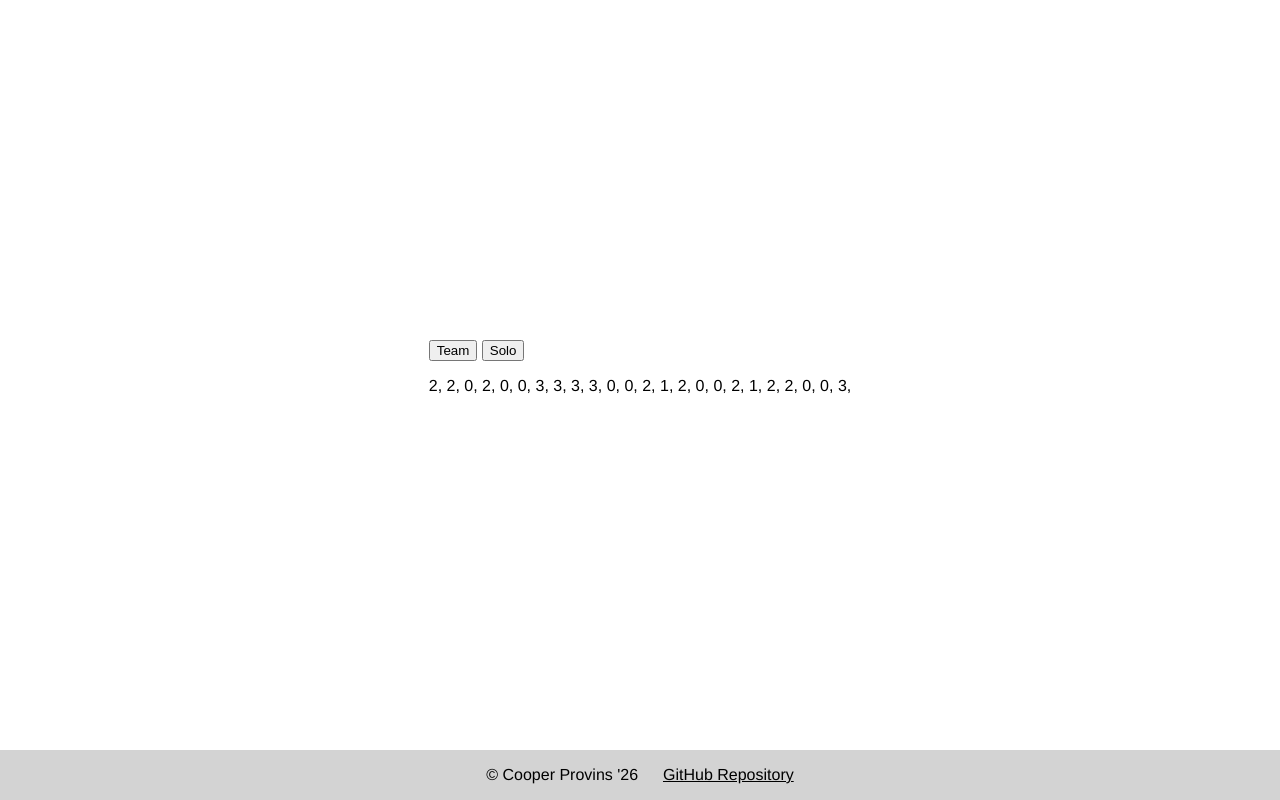
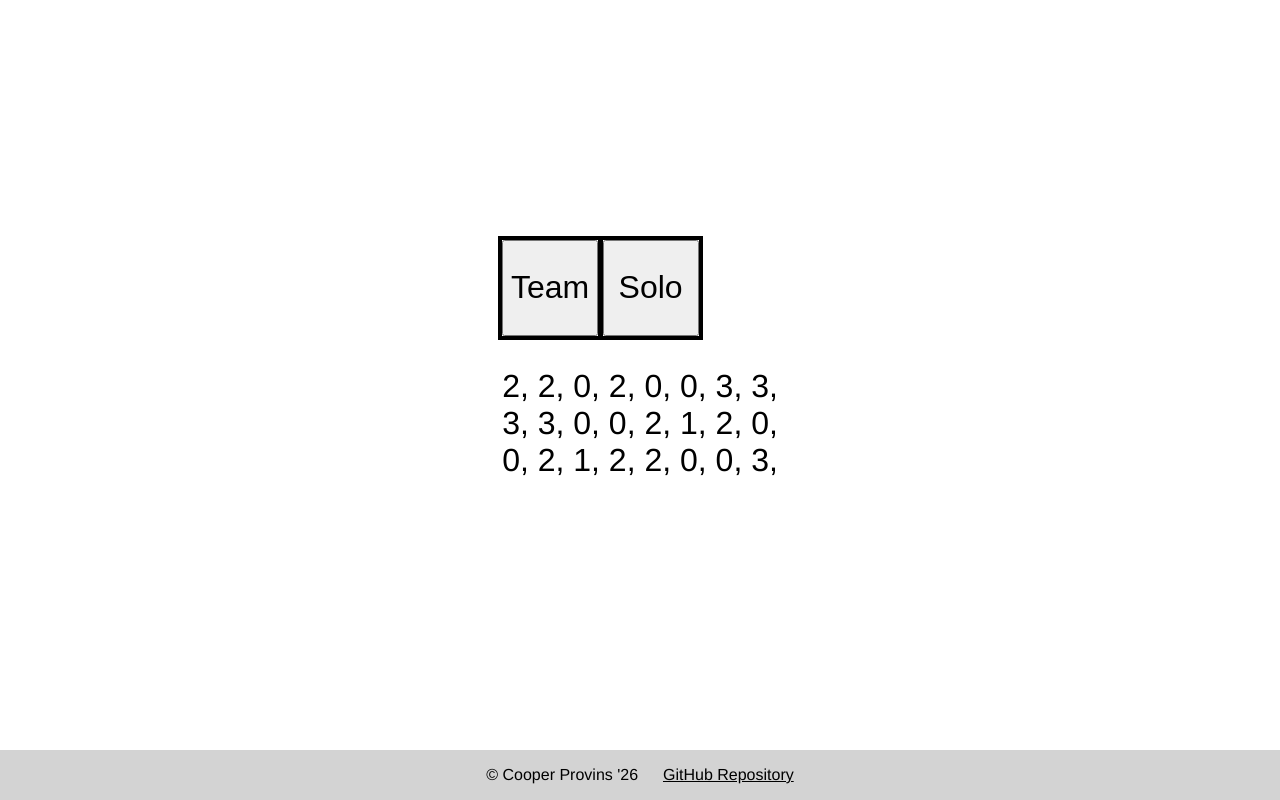
Before and after one commit to CooperProvins/marioKartRandomWebsite, a plain HTML site: page index.html in a window 1280 px wide. Both pictures are taken after a click on the button "Team". Drawn offline with Linux system fonts and the light colour scheme.

Commit message:
Rename #mainBody to #mainContent in style.css

```diff
--- a/style.css
+++ b/style.css
@@ -25,18 +25,18 @@ main {
     justify-content: center;
     align-items: center;
 }
-#mainBody {
+#mainContent {
     display: flex;
     flex-direction: column;
     justify-content: center;
 }
-#mainBody div button{
+#mainContent div button{
     width: 6rem;
     height: 6rem;
     outline: 0.25rem solid black;
     font-size: 2rem;
 }
-#mainBody p {
+#mainContent p {
     white-space: pre-line;
     font-size: 2rem;
 }
```
